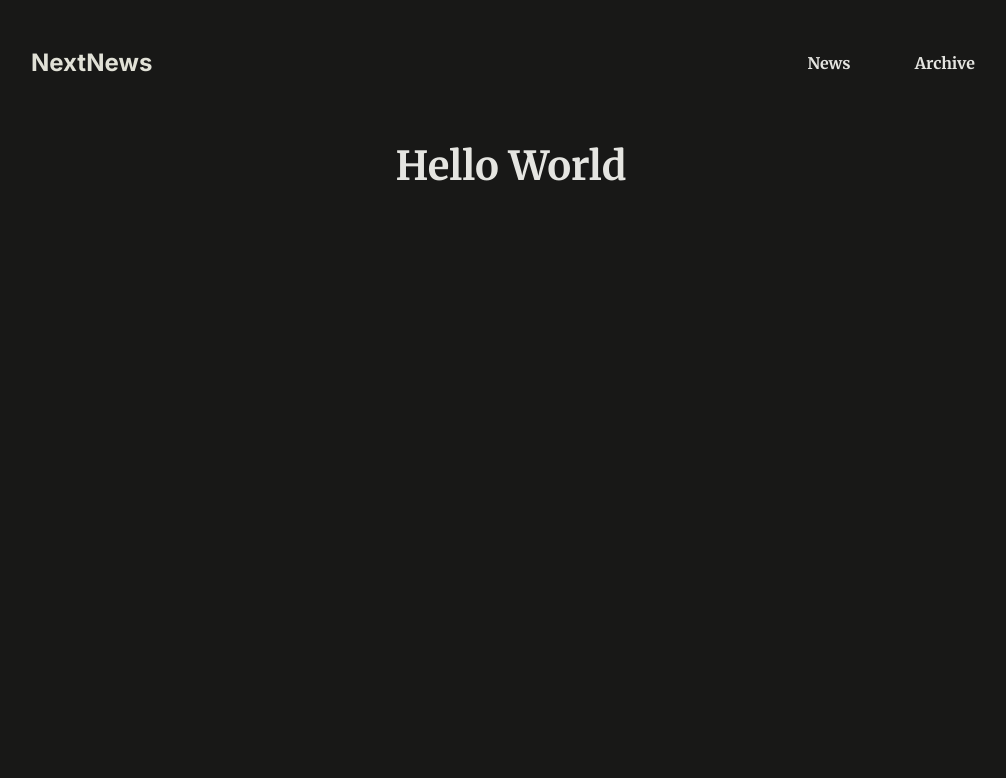
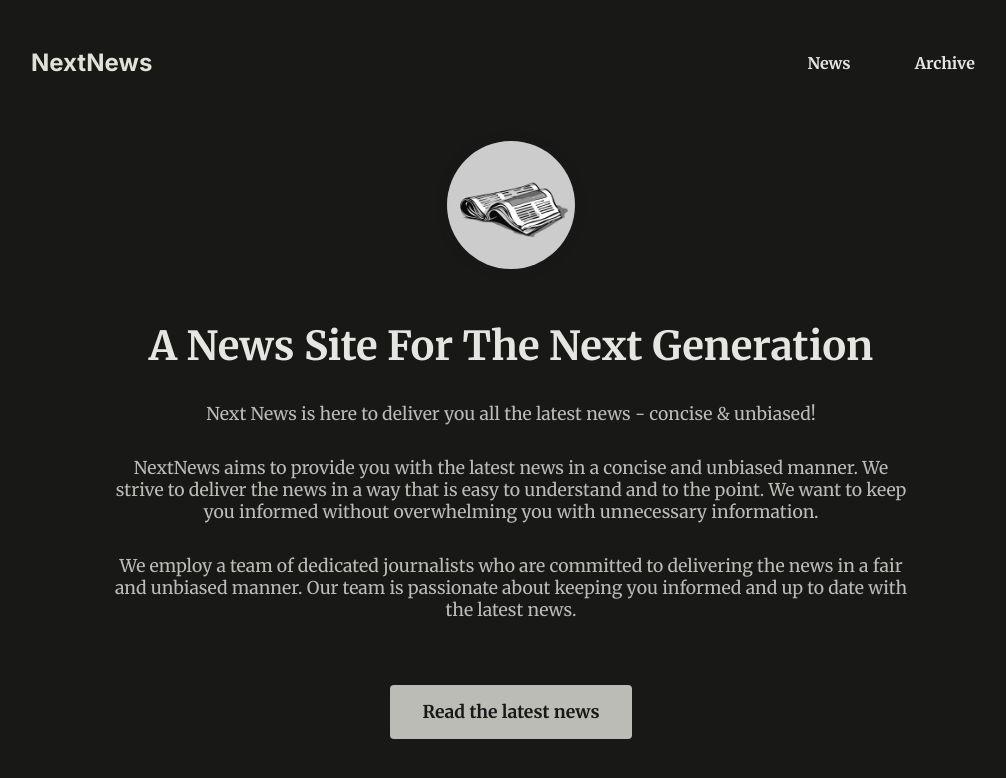
Before and after one commit to nymajalalabadi/course-resources, a Next.js app: page / in a window 1280 px wide. Shown: the top 778 px of the page, without its empty margins (129-1135 px from the left). Built offline with nearby package versions, Linux system fonts and the light colour scheme.

Commit message:
Updated Home page

```diff
--- a/app/page.tsx
+++ b/app/page.tsx
@@ -1,9 +1,34 @@
 import Image from "next/image";
+import logo from '@/assets/logo.jpg'
+import Link from "next/link";
 
 export default function Home() {
   return (
     <div id="home">
-      <h1>Hello World</h1>
+      <img src={logo.src} alt="A newspaper" />
+      <h1>A News Site For The Next Generation</h1>
+      <p>
+        Next News is here to deliver you all the latest news - concise &
+        unbiased!
+      </p>
+
+      <p>
+        NextNews aims to provide you with the latest news in a concise and
+        unbiased manner. We strive to deliver the news in a way that is easy to
+        understand and to the point. We want to keep you informed without
+        overwhelming you with unnecessary information.
+      </p>
+
+      <p>
+        We employ a team of dedicated journalists who are committed to
+        delivering the news in a fair and unbiased manner. Our team is
+        passionate about keeping you informed and up to date with the latest
+        news.
+      </p>
+
+      <p>
+        <Link href="/news">Read the latest news</Link>
+      </p>
     </div>
   );
 }
```
Also changed, not shown: assets/logo.jpg (added).
